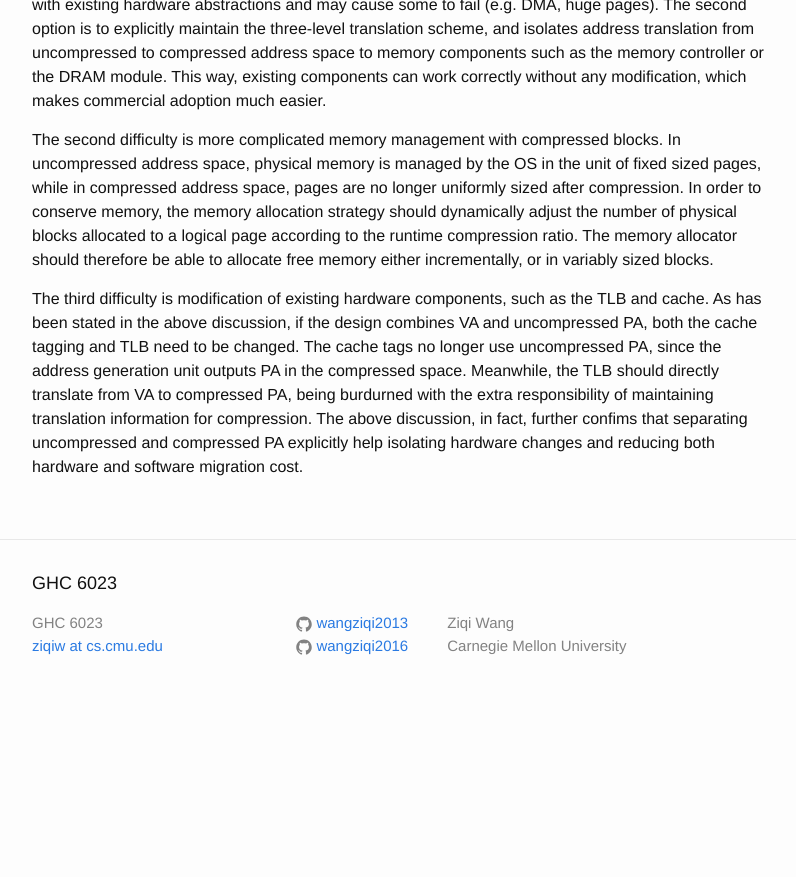
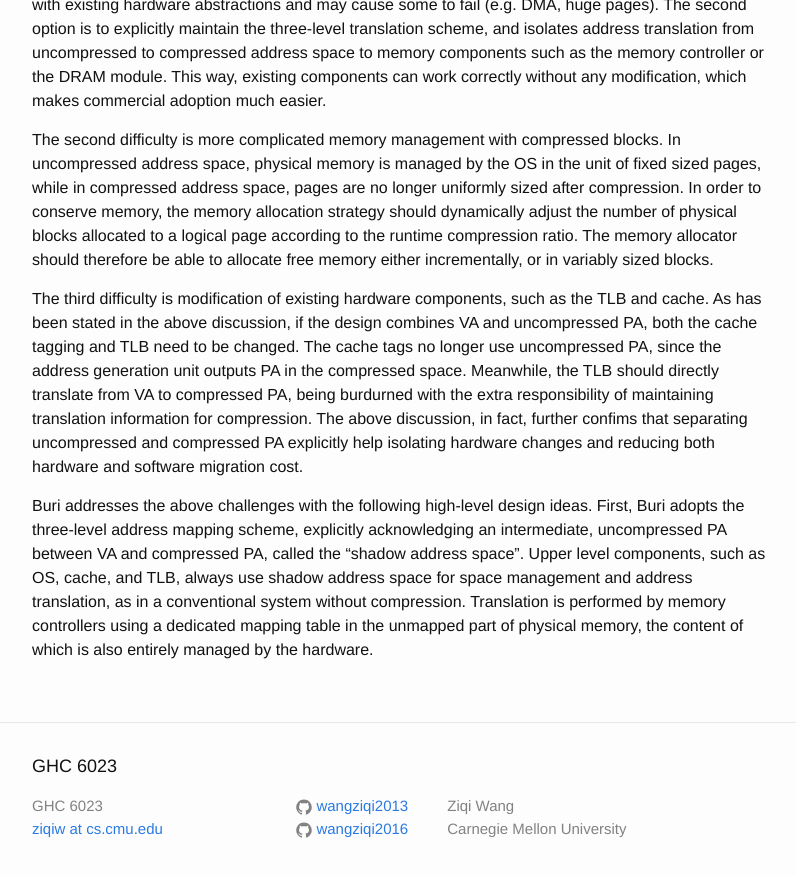
Before and after one commit to wangziqi2013/wangziqi2013.github.io, a Jekyll site: the page built from _posts/2020-07-16-buri.markdown, in a window 1280 px wide and 900 px high, scrolled down 778 px. Shown: the top 877 px of the window, without its empty margins (238-1034 px from the left). Built offline with Jekyll 4.4.1, drawn with Linux system fonts in a browser that asks for light colours; before the commit the page ends 1495 px from its top, so only the background shows below that.

Commit message:
Adding shadow

```diff
--- a/_posts/2020-07-16-buri.markdown
+++ b/_posts/2020-07-16-buri.markdown
@@ -42,3 +42,10 @@ Meanwhile, the TLB should directly translate from VA to compressed PA, being bur
 maintaining translation information for compression.
 The above discussion, in fact, further confims that separating uncompressed and compressed PA explicitly help isolating
 hardware changes and reducing both hardware and software migration cost.
+
+Buri addresses the above challenges with the following high-level design ideas. First, Buri adopts the three-level address
+mapping scheme, explicitly acknowledging an intermediate, uncompressed PA between VA and compressed PA, called the
+"shadow address space". Upper level components, such as OS, cache, and TLB, always use shadow address space for space
+management and address translation, as in a conventional system without compression. Translation is performed by
+memory controllers using a dedicated mapping table in the unmapped part of physical memory, the content of which is also
+entirely managed by the hardware.
```
